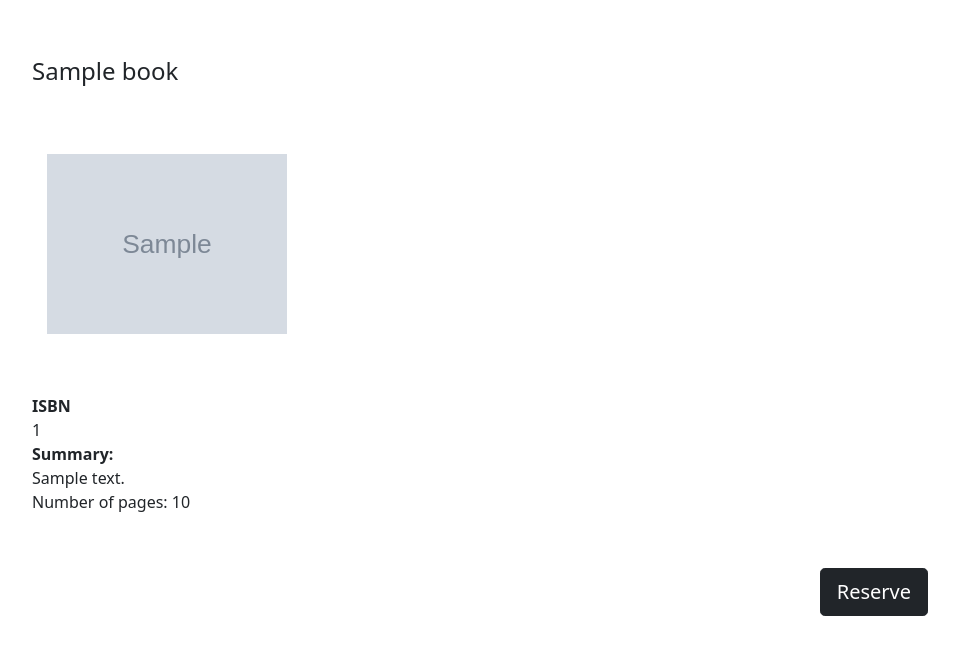
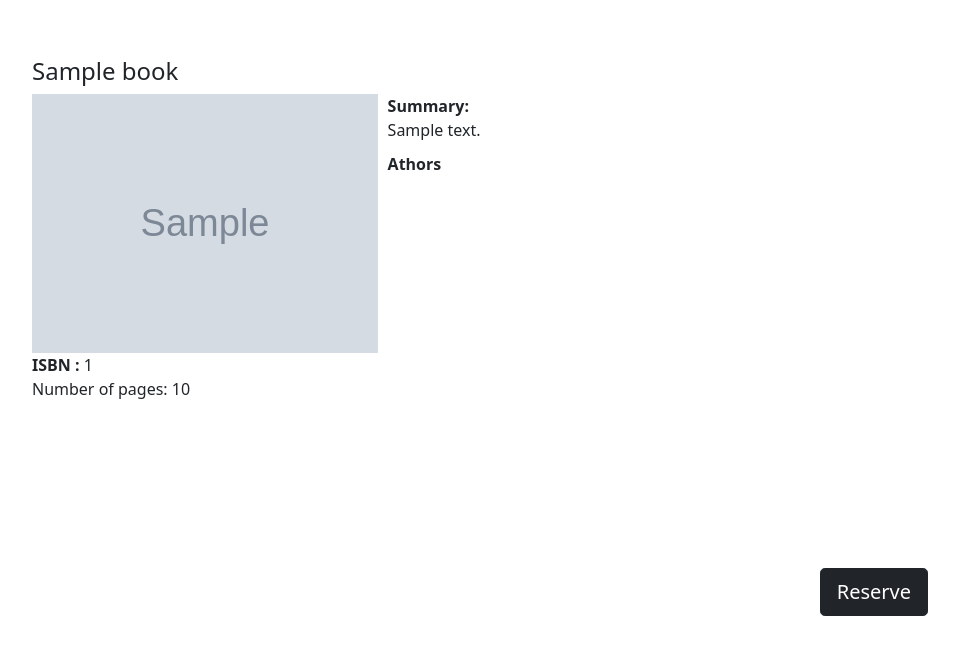
Before and after one commit to kstathakos1/DB_Lab, a PHP site: page /book.php?ISBN=1 in a window 1280 px wide. Shown: the part 64-719 px from the top of the page, without its empty margins (96-1055 px from the left). Run offline with PHP 8.4, Linux system fonts and the light colour scheme; the visitor is signed in with stand-in values (Sample User, id 1); tables that the repository leaves empty or names only in its code hold one stand-in row (values such as "Sample post"); grey boxes marked "Sample" are stand-in pictures.

Commit message:
book changes

```diff
--- a/school_library/authors.php
+++ b/school_library/authors.php
@@ -1,6 +1,7 @@
 <?php include 'config/database.php' ?>
 
 <?php
+$conn=getDb();
     $sql = 'SELECT * FROM author';
     $result = mysqli_query($conn, $sql);
     $author = mysqli_fetch_all($result, MYSQLI_ASSOC);
--- a/school_library/book.php
+++ b/school_library/book.php
@@ -1,20 +1,25 @@
 <?php
-    include ('config/database.php');
+include('config/database.php');
 
 if (!isset($_SESSION)) session_start();
-    $username= $_SESSION['username'];
+$username = $_SESSION['username'];
 $bookIsbn = $_GET['ISBN'];
 
 $conn = getDb();
 
 $book = $conn->query("SELECT summary, page, image, title, ISBN FROM book WHERE ISBN=$bookIsbn");
+$author = $conn->query("SELECT distinct  concat(authors_first_name,' ',authors_last_name) as name
+FROM author_name_book
+where ISBN=$bookIsbn ;");
+$author1 = mysqli_fetch_assoc($author);
+
 ?>
 
 <html>
 <head>
     <!-- Import css and js packages -->
     <link rel="stylesheet" href="css/bootstrap.min.css">
-      <link rel="stylesheet" type="text/css" href="css/custom.css?<?=time()?>">
+    <link rel="stylesheet" type="text/css" href="css/custom.css?<?= time() ?>">
     <link rel="stylesheet" href="css/fontawesome.min.css">
     <link rel="stylesheet" href="css/all.min.css">
 
@@ -29,24 +34,43 @@
 
 </head>
 <body>
-        <?php include ('navbar.php');?>
+<?php include('navbar.php'); ?>
 
-
+<!--                align="top"-->
+<!--                width="288" height="278"-->
+<!--                align="flex-start"-->
+<!--                vspace="60"-->
+<!--                hspace="15"-->
 
 <div style="margin-left: 10%;">
     <?php while ($result = $book->fetch_assoc()) { ?>
-                <h4 style="margin-top: 5%;"><div> <?= $result['title'] ?> </div></h4>
-                <img
-                src="<?= $result['image'] ?>"
-                vspace="60"
-                hspace="15"
-                width="240"
-                >
+        <h4 style="margin-top: 5%;">
+            <div> <?= $result['title'] ?> </div>
+        </h4>
+        <div class="book_page">
+            <img src="<?= $result['image'] ?>" class="book_half_image">
+            <div class="book_half">
+                <div class='bold'> Summary:</div>
+                <div> <?= $result['summary'] ?> </div>
+                <div class="bold" style="margin-top: 10px">Athors</div>
 
-                <div class= 'bold'> ISBN </div>
-                <div class=> <?= $result['ISBN'] ?> </div>
-                <div class= 'bold'> Summary: </div>
-                <div> <?= $result['summary'] ?> </div>
+                <?php foreach ($author as $item):
+                    $author_name = $item['name']; ?>
+                    <div >
+
+                        <div class=>
+                            <a style="color: black;"
+                               href="authors.php?=<?= $item['name'] ?>"><?php echo $item['name'] ?></a>
+                        </div>
+                    </div>
+                <?php endforeach; ?>
+            </div>
+        </div>
+        <div class="align_next">
+            <div class='bold'> ISBN :&nbsp;</div>
+            <div>  <?= $result['ISBN'] ?> </div>
+
+        </div>
         <div> Number of pages: <?= $result['page'] ?> </div>
     <?php } ?>
 </div>
@@ -58,11 +82,9 @@
     >
         Reserve
     </button>
-            <input type="hidden" id="username" name="username" value="<?=$username?>" />
-            <input type="hidden" id="ISBN" name="ISBN" value="<?=$bookIsbn?>"/>
+    <input type="hidden" id="username" name="username" value="<?= $username ?>"/>
+    <input type="hidden" id="ISBN" name="ISBN" value="<?= $bookIsbn ?>"/>
 </form>
 
 
-
-
 </body>
--- a/school_library/css/custom.css
+++ b/school_library/css/custom.css
@@ -153,3 +153,24 @@ display: flex;
     bottom: 15%;
     right:20%;
 }
+
+.book_page{
+	overflow: auto;
+    display: flex;
+    align-items: flex-start;
+}
+.book_half{
+	width: 50%;
+	display: inline-block;
+    justify-content: center;
+    margin-left: 10px;
+}
+.book_half_image{
+    align-items: flex-start;
+    width: 30%;
+}
+
+.align_next{
+    overflow: auto;
+    display: flex;
+}
```
Lines whose indentation alone changed are shown as unchanged.
